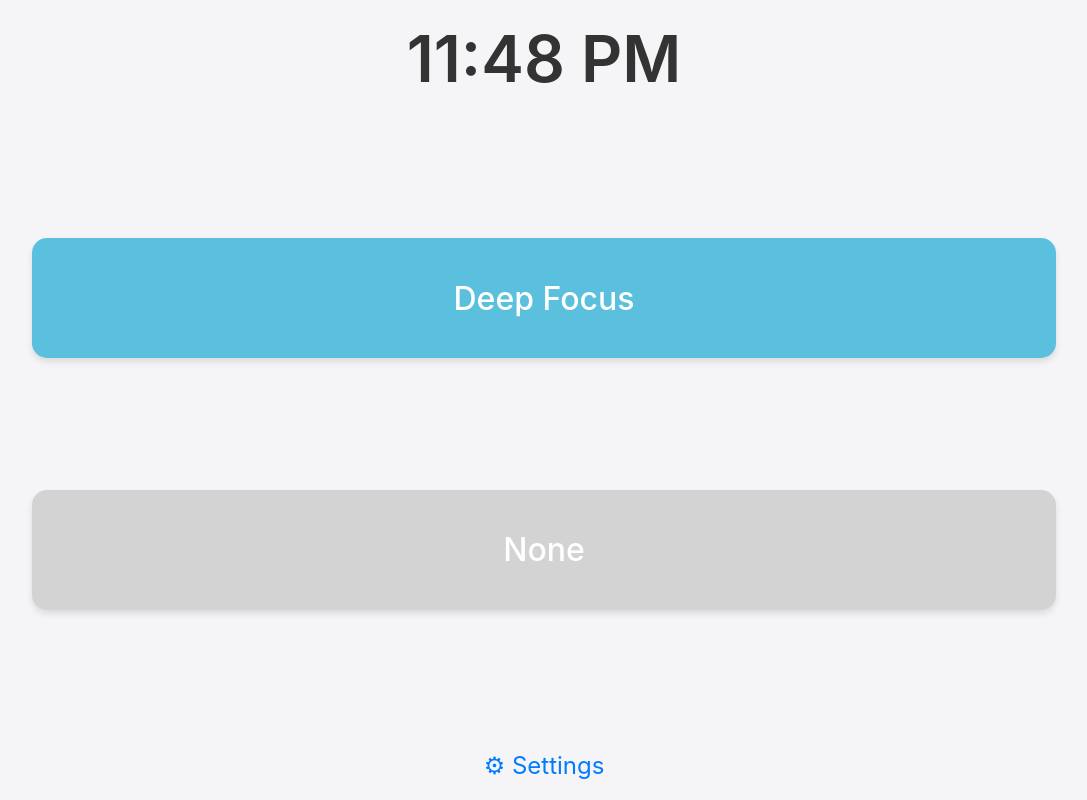
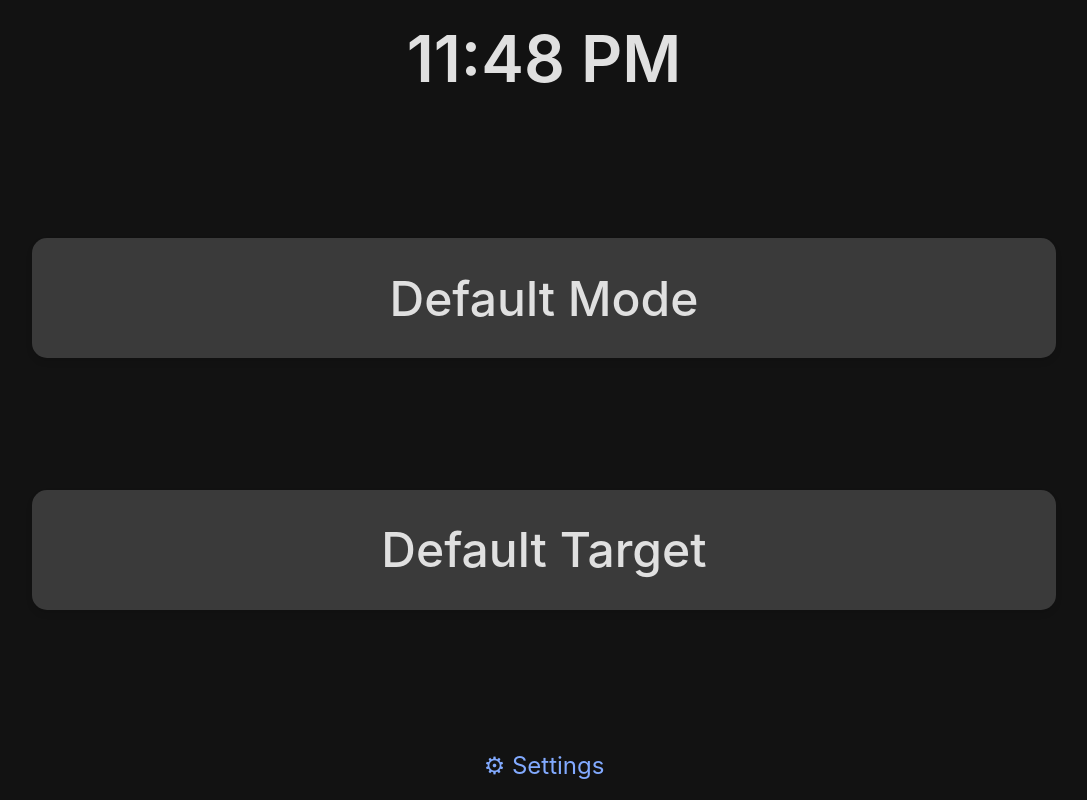
Before and after one commit to arkjep/prodash, a plain HTML site: page index.html in a window 1280 px wide. Shown: the whole page, without its empty margins (96-1183 px from the left). Drawn offline with Linux system fonts and the light colour scheme.

Commit message:
color palette update

```diff
--- a/index.html
+++ b/index.html
@@ -13,9 +13,9 @@
 			flex-direction: column;
 			align-items: center;
 			justify-content: space-between;
-			background-color: #f5f5f7;
+			background-color: #121212;
 			height: 100vh;
-			color: #333;
+			color: #e0e0e0;
 		}
 
 		.clock {
@@ -33,10 +33,12 @@
 			margin: 10px 0;
 			border-radius: 15px;
 			box-shadow: 0 4px 6px rgba(0, 0, 0, 0.1);
-			font-size: 2rem;
+			font-size: 3rem;
 			font-weight: 500;
 			cursor: pointer;
 			transition: transform 0.2s ease, background-color 0.2s ease;
+			background-color: #1e1e1e;
+			color: #e0e0e0;
 		}
 
 		.card:hover {
@@ -44,25 +46,25 @@
 		}
 
 		.mode {
-			background-color: #5bc0de;
-			color: #fff;
+			color: #e0e0e0;
+			background-color: #3a3a3a;
 		}
 
 		.target {
-			background-color: #5cb85c;
-			color: #fff;
+			color: #e0e0e0;
+			background-color: #3a3a3a;
 		}
 
 		.none {
-			background-color: #d3d3d3;
-			color: #fff;
+			color: #e0e0e0;
+			background-color: #3a3a3a;
 		}
 
 		.settings {
 			margin: 20px;
 			font-size: 1.5rem;
 			text-decoration: none;
-			color: #007bff;
+			color: #82aaff;
 			cursor: pointer;
 		}
 
@@ -75,12 +77,13 @@
 			top: 50%;
 			left: 50%;
 			transform: translate(-50%, -50%);
-			background-color: #fff;
 			box-shadow: 0 4px 10px rgba(0, 0, 0, 0.2);
 			border-radius: 10px;
 			padding: 20px;
 			z-index: 1000;
 			display: none;
+			color: #e0e0e0;
+			background-color: #1e1e1e;
 		}
 
 		.modal.active {
@@ -158,8 +161,8 @@
 <body>
 	<div class="clock" id="clock">--:--</div>
 
-	<div class="card mode" id="mode">Deep Focus</div>
-	<div class="card target none" id="target">None</div>
+	<div class="card mode" id="mode"></div>
+	<div class="card target none" id="target"></div>
 
 	<a class="settings" id="settings">⚙ Settings</a>
 
@@ -225,7 +228,7 @@
 			} else {
 				currentTargetIndex = -1; // Switch to "None"
 				targetElement.textContent = "None";
-				targetElement.style.backgroundColor = '#d3d3d3';
+				targetElement.style.backgroundColor = '#3a3a3a';
 				targetElement.className = "card target none";
 			}
 		}
@@ -322,6 +325,18 @@
 
 		setInterval(updateClock, 1000);
 		updateClock();
+
+		document.addEventListener('DOMContentLoaded', (event) => {
+			const modeColors = JSON.parse(localStorage.getItem('modeColors')) || ['#3a3a3a'];
+			const targetColors = JSON.parse(localStorage.getItem('targetColors')) || ['#3a3a3a'];
+			const modes = JSON.parse(localStorage.getItem('modes')) || ['Default Mode'];
+			const targets = JSON.parse(localStorage.getItem('targets')) || ['Default Target'];
+
+			document.getElementById('mode').style.backgroundColor = modeColors[0];
+			document.getElementById('mode').innerText = modes[0];
+			document.getElementById('target').style.backgroundColor = targetColors[0];
+			document.getElementById('target').innerText = targets[0];
+		});
 	</script>
 </body>
 
```
